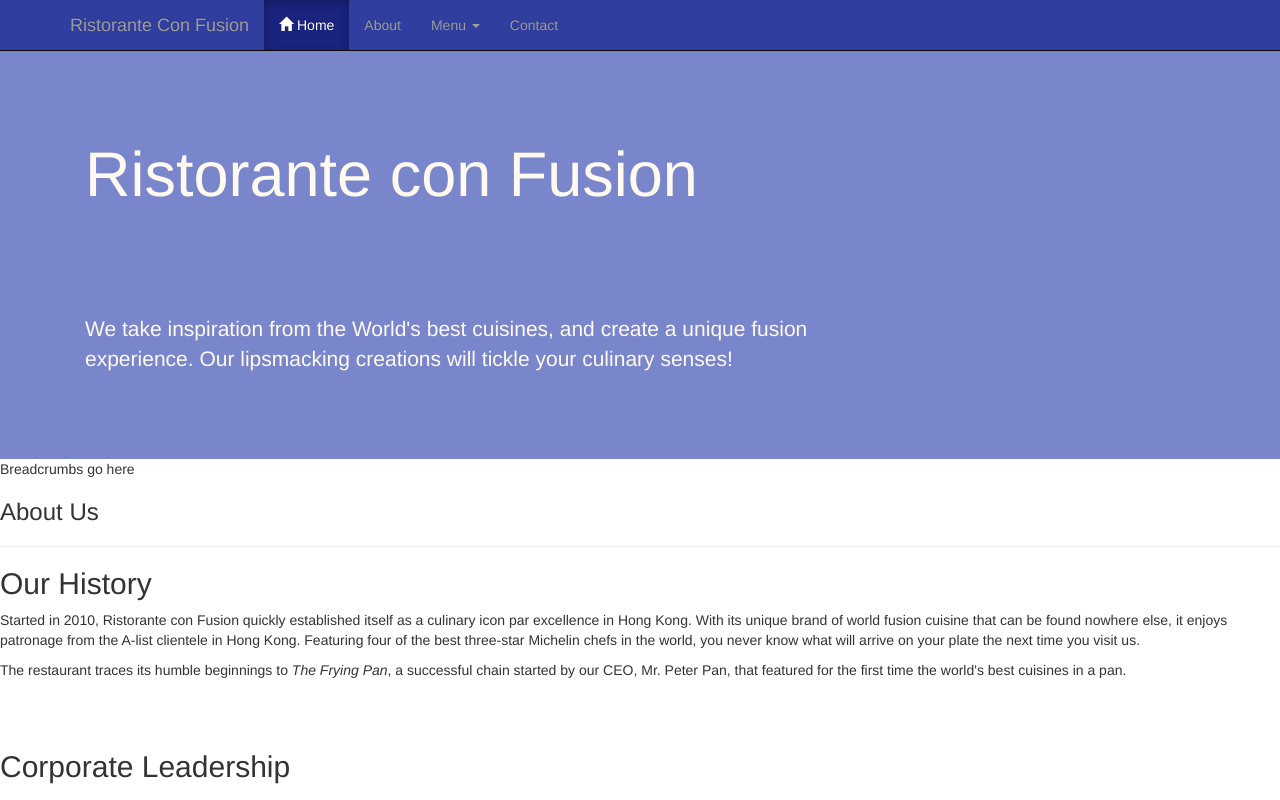
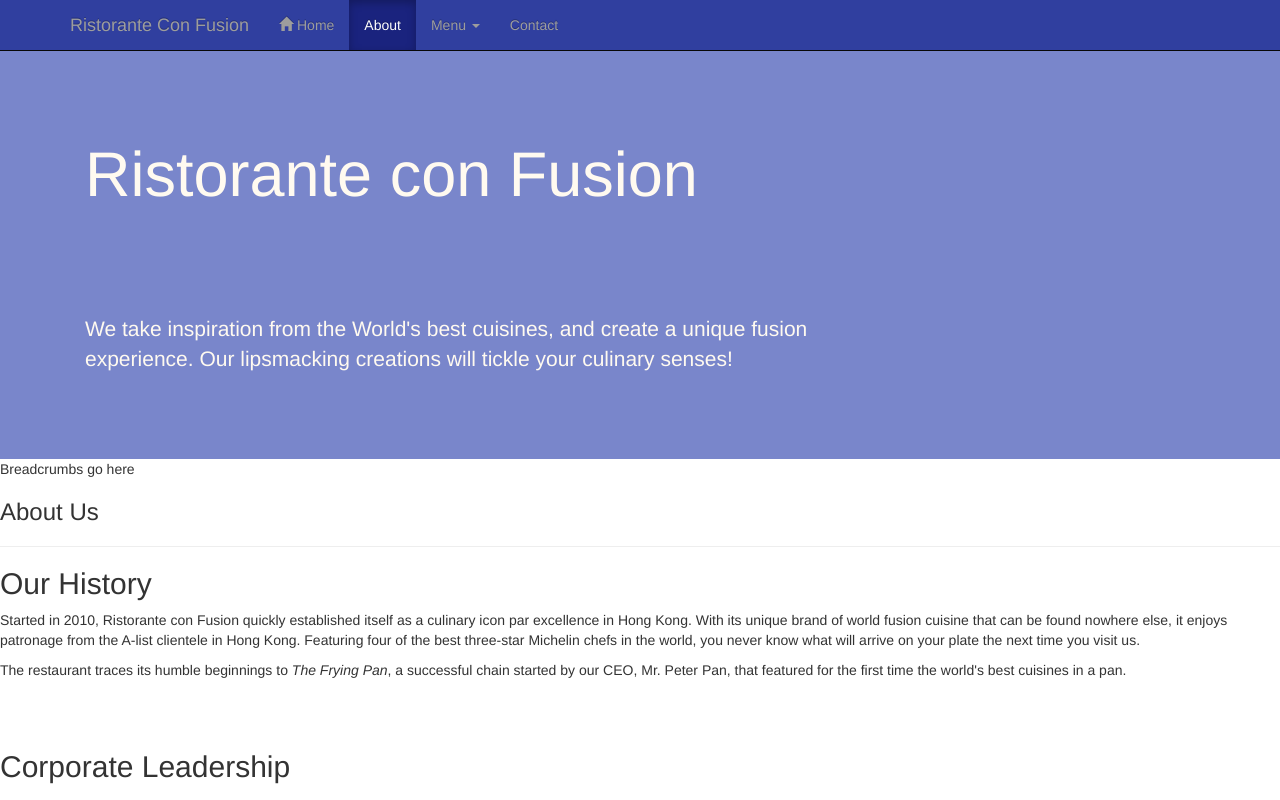
Before and after one commit to MohammedFCIS/conFusion, a plain HTML site: page aboutus.html in a window 1280 px wide. Shown: the top 800 px of the page. Drawn offline with nearby package versions, Linux system fonts and the light colour scheme.

Commit message:
Add retunrn to home from aboutus.html

```diff
--- a/aboutus.html
+++ b/aboutus.html
@@ -33,13 +33,13 @@
                     <span class="icon-bar"></span>
                     <span class="icon-bar"></span>
                 </button>
-                <a class="navbar-brand" href="#">Ristorante Con Fusion</a>
+                <a class="navbar-brand" href="index.html">Ristorante Con Fusion</a>
             </div>
             <div id="navbar" class="navbar-collapse collapse">
                 <ul class="nav navbar-nav">
-                    <li class="active"><a href="#"><span class="glyphicon glyphicon-home"
+                    <li><a href="index.html"><span class="glyphicon glyphicon-home"
                          aria-hidden="true"></span> Home</a></li>
-                    <li><a href="#">About</a></li>
+                    <li class="active"><a href="#">About</a></li>
                     <li class="dropdown">
                         <a href="#" class="dropdown-toggle" data-toggle="dropdown"
                          role="button" aria-haspopup="true" aria-expanded="false">
```
Also changed, not shown: index.html (+1 -1 lines).
